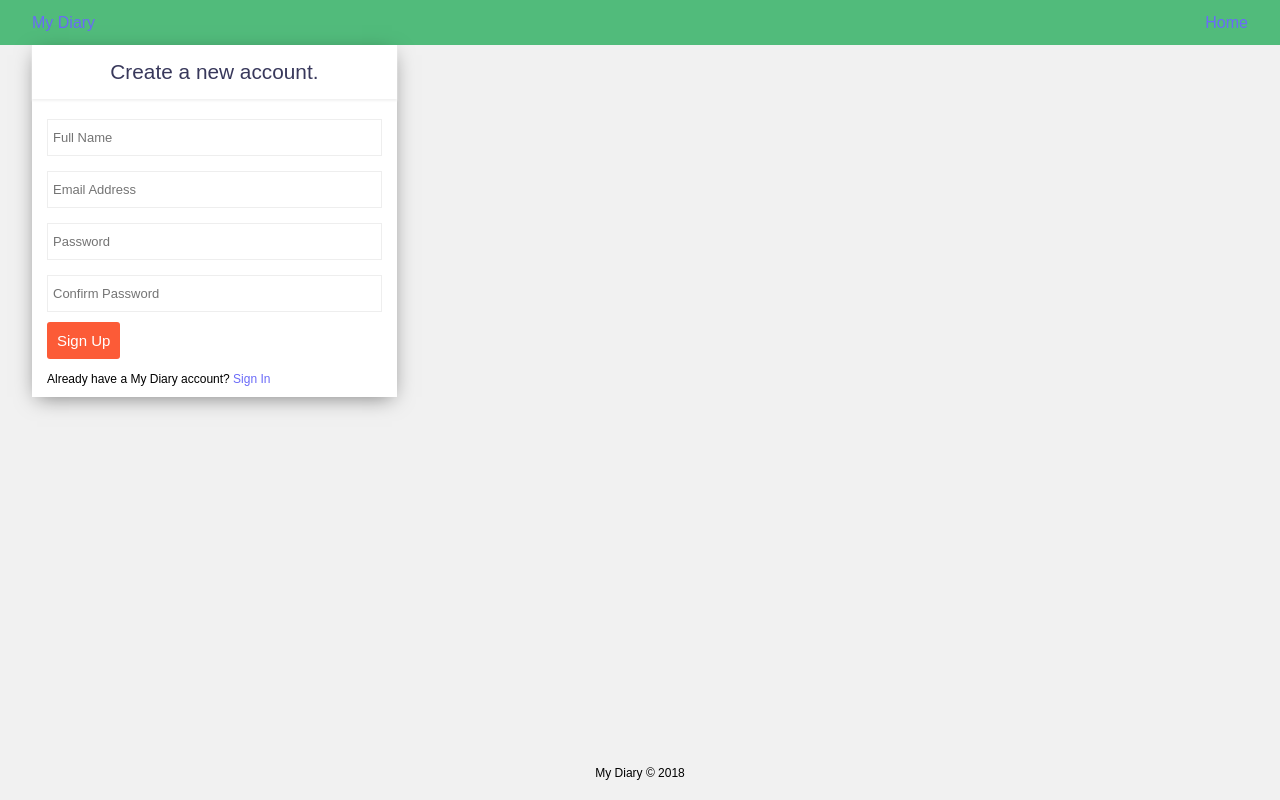
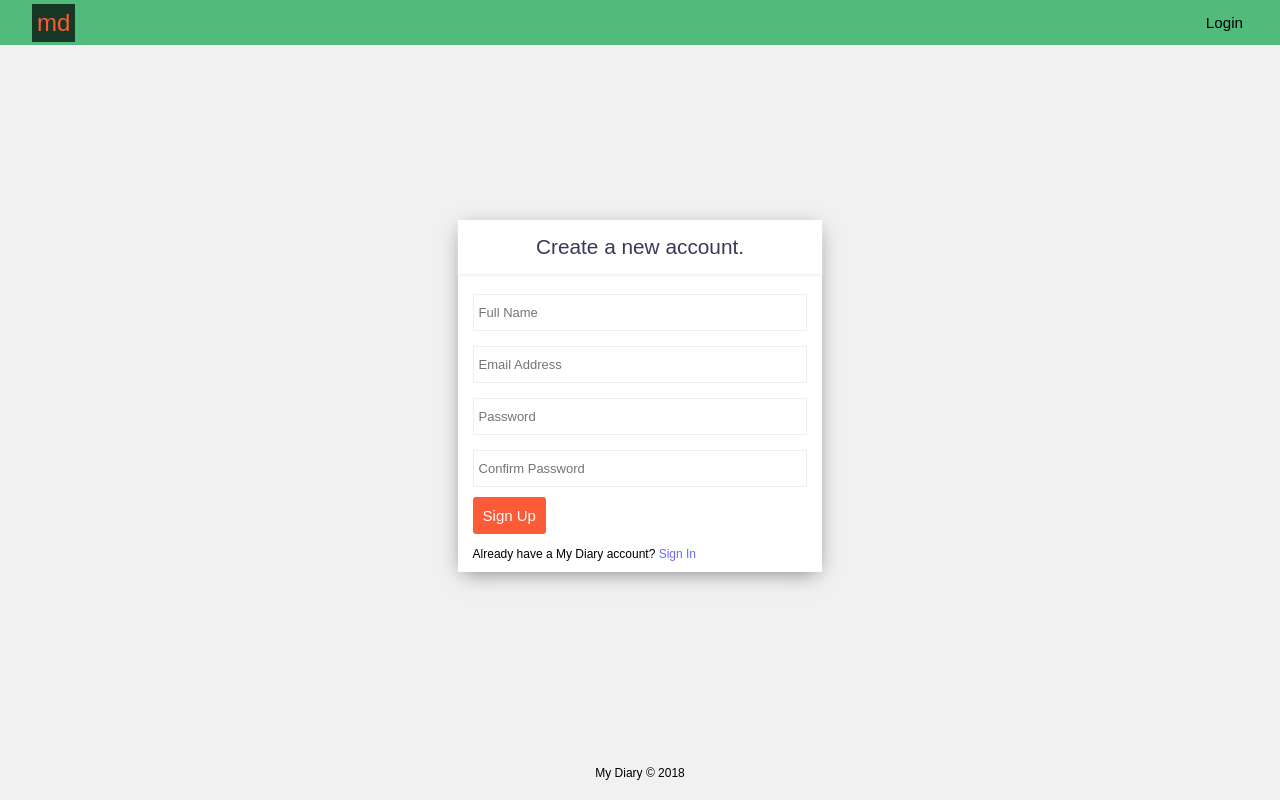
Before and after one commit to jesseinit/my-diary, a website: page client/register.html in a window 1280 px wide. Drawn offline with Linux system fonts and the light colour scheme.

Commit message:
Update register page styles

```diff
--- a/client/css/styles.css
+++ b/client/css/styles.css
@@ -56,6 +56,8 @@ body {
   flex-direction: column;
   min-height: 100vh;
   background: #f1f1f1;
+  font-size: 100%;
+  font-family: 'Montserrat', sans-serif;
 }
 
 main {
@@ -70,11 +72,6 @@ main {
 a {
   color: #6a6af8;
   text-decoration: none;
-}
-
-body {
-  font-size: 100%;
-  font-family: 'Montserrat', sans-serif;
 }
 
 ol,
@@ -115,10 +112,10 @@ img {
 .nav .menu__item a {
   display: inline-block;
   padding: 0 5px;
-  font-size: 0.9em;
+  font-size: .95em;
   text-decoration: none;
   font-weight: 300;
-  color: #fff;
+  color: #000;
   border-radius: 5px;
   transition: color 400ms ease;
 }
--- a/client/register.html
+++ b/client/register.html
@@ -9,20 +9,23 @@
   <title>Register - My Diary</title>
 </head>
 
-<body class="is__gradient">
+<body>
   <header class="header">
-    <nav class="nav container">
-      <a href="./" class="nav-logo">My Diary</a>
-      <ul>
-        <li class="nav-menu-item">
-          <a href="./">Home</a>
+    <div class="container">
+      <nav class="nav">
+        <a href="./" class="nav__logo">md</a>
+        <ul class="nav__menu">
+          <li class="menu__item">
+            <a href="./login.html">Login</a>
           </li>
         </ul>
       </nav>
+    </div>
   </header>
 
   <main class="main container">
-    <section class="form">
+    <section class="form__wrapper">
+      <div class="form">
         <p class="form__header">Create a new account.</p>
         <form id="signup-form" class="form__signup">
           <ul class="error-container"></ul>
@@ -49,6 +52,7 @@
             <a href="./login.html">Sign In</a>
           </span>
         </form>
+      </div>
     </section>
   </main>
 
```
Also changed, not shown: client/index.html (+1 -1 lines), client/login.html (+2 -2 lines), 1 other file. Lines whose indentation alone changed are shown as unchanged.
